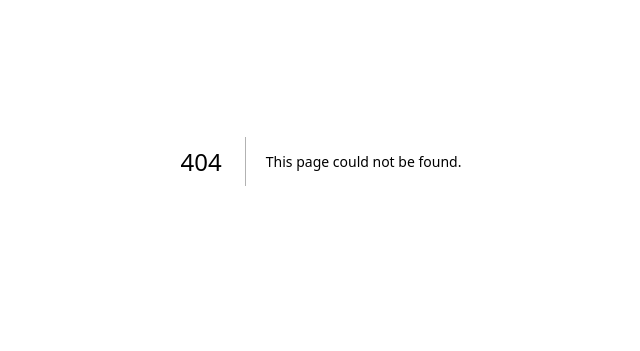
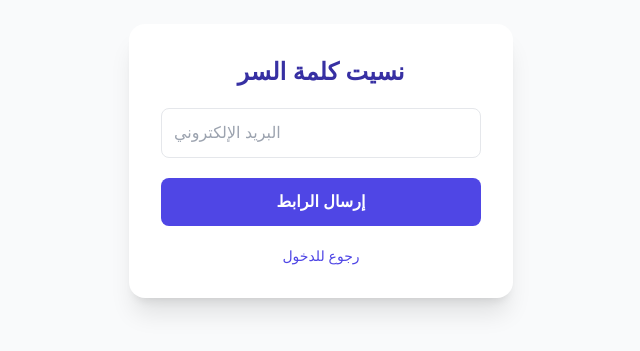
Before and after one commit to ezzinemoezdev-dot/zinschool, a Next.js app: page /forgot-password in a window 1280 px wide. Before the commit this address had no page. Shown: the part 239-590 px from the top of the page, without its empty margins (319-959 px from the left). Built offline with nearby package versions, Linux system fonts and the light colour scheme.

Commit message:
feat: add forgot and reset password pages

```diff
--- /dev/null
+++ b/app/forgot-password/page.tsx
@@ -0,0 +1,46 @@
+'use client'
+import { useState } from 'react'
+import Link from 'next/link'
+import { createClient } from '@/lib/supabase/client'
+
+export default function ForgotPasswordPage() {
+  const [email, setEmail] = useState('')
+  const [msg, setMsg] = useState('')
+  const [error, setError] = useState('')
+  const [loading, setLoading] = useState(false)
+
+  async function handleSubmit(e: React.FormEvent) {
+    e.preventDefault()
+    setLoading(true); setMsg(''); setError('')
+    const supabase = createClient()
+
+    const { error } = await supabase.auth.resetPasswordForEmail(email, {
+      redirectTo: 'https://zinschool.netlify.app/reset-password',
+    })
+
+    setLoading(false)
+    if (error) { setError(error.message); return }
+    setMsg('تم إرسال الرابط! يرجى التحقق من بريدك الإلكتروني.')
+  }
+
+  return (
+    <div className="min-h-screen flex flex-col items-center justify-center bg-gray-50 p-6">
+      <form onSubmit={handleSubmit} className="w-full max-w-sm bg-white rounded-2xl shadow-xl p-8 space-y-5">
+        <h1 className="text-2xl font-bold text-center text-indigo-800">نسيت كلمة السر</h1>
+        {error && <p className="text-red-500 text-sm text-center">{error}</p>}
+        {msg && <p className="text-green-600 text-sm text-center">{msg}</p>}
+
+        <input
+          type="email" placeholder="البريد الإلكتروني" value={email} onChange={e => setEmail(e.target.value)} required
+          className="w-full border rounded-lg p-3" dir="ltr"
+        />
+        <button disabled={loading} className="w-full bg-indigo-600 text-white rounded-lg p-3 font-semibold disabled:opacity-50">
+          {loading ? '...' : 'إرسال الرابط'}
+        </button>
+        <p className="text-sm text-center">
+          <Link href="/login" className="text-indigo-600 hover:underline">رجوع للدخول</Link>
+        </p>
+      </form>
+    </div>
+  )
+}
--- /dev/null
+++ b/app/reset-password/page.tsx
@@ -0,0 +1,43 @@
+'use client'
+import { useState } from 'react'
+import { useRouter } from 'next/navigation'
+import { createClient } from '@/lib/supabase/client'
+
+export default function ResetPasswordPage() {
+  const router = useRouter()
+  const [password, setPassword] = useState('')
+  const [msg, setMsg] = useState('')
+  const [error, setError] = useState('')
+  const [loading, setLoading] = useState(false)
+  const supabase = createClient()
+
+  async function handleSubmit(e: React.FormEvent) {
+    e.preventDefault()
+    setLoading(true); setMsg(''); setError('')
+
+    const { error } = await supabase.auth.updateUser({ password })
+
+    setLoading(false)
+    if (error) { setError(error.message); return }
+    setMsg('تم تغيير كلمة السر! جاري تحويلك...')
+    setTimeout(() => router.push('/login'), 2000)
+  }
+
+  return (
+    <div className="min-h-screen flex flex-col items-center justify-center bg-gray-50 p-6">
+      <form onSubmit={handleSubmit} className="w-full max-w-sm bg-white rounded-2xl shadow-xl p-8 space-y-5">
+        <h1 className="text-2xl font-bold text-center text-indigo-800">كلمة سر جديدة</h1>
+        {error && <p className="text-red-500 text-sm text-center">{error}</p>}
+        {msg && <p className="text-green-600 text-sm text-center">{msg}</p>}
+
+        <input
+          type="password" placeholder="كلمة السر الجديدة (6+)" value={password} onChange={e => setPassword(e.target.value)} required minLength={6}
+          className="w-full border rounded-lg p-3" dir="ltr"
+        />
+        <button disabled={loading} className="w-full bg-indigo-600 text-white rounded-lg p-3 font-semibold disabled:opacity-50">
+          {loading ? '...' : 'تغيير كلمة السر'}
+        </button>
+      </form>
+    </div>
+  )
+}
```
